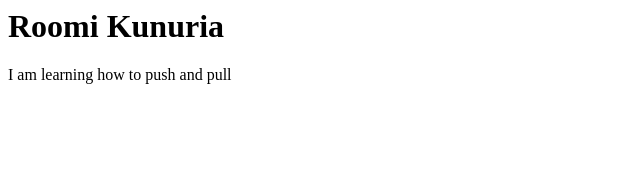
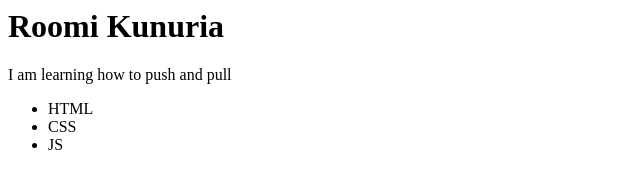
Before and after one commit to rkunuria/first_push, a plain HTML site: page index.html in a window 1280 px wide. Shown: the whole page, without its empty margins (0-640 px from the left). Drawn offline with Linux system fonts and the light colour scheme.

Commit message:
Added style.css and modified index.html

```diff
--- a/index.html
+++ b/index.html
@@ -1,4 +1,8 @@
 <DOCTYPE html>
 <html><h1>Roomi Kunuria</h1>
 <p>I am learning how to push and pull</p>
+<ul>
+<li>HTML</li>
+<li>CSS</li>
+<li>JS</li>
 </html>
--- /dev/null
+++ b/style.css
@@ -0,0 +1 @@
+/**/
```
